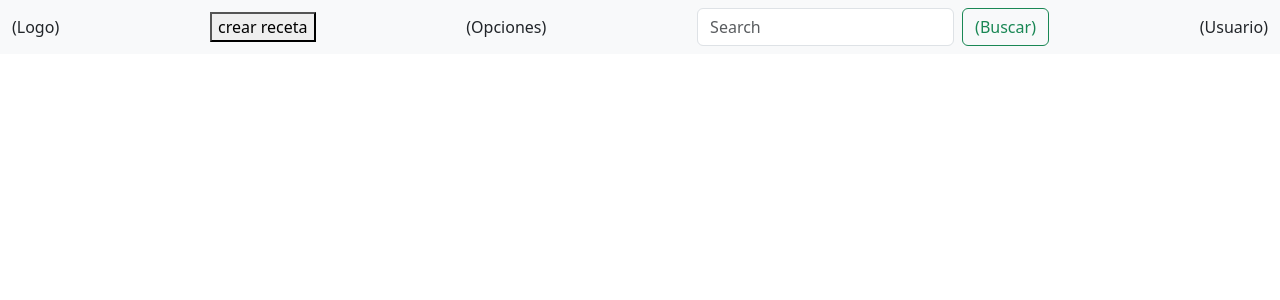
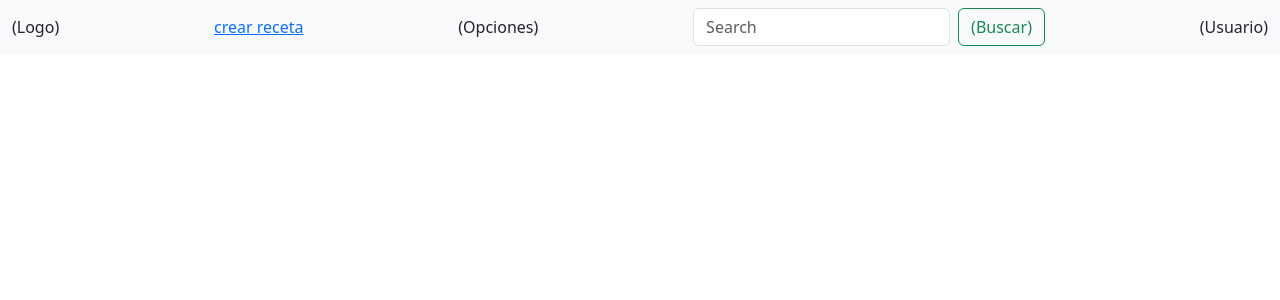
Before and after one commit to Golver2909/TuChef2.0, an Angular app: page / in a window 1280 px wide. Shown: the top 300 px of the page. Built offline with nearby package versions, Linux system fonts and the light colour scheme.

Commit message:
funcionamiento de rutas a crear-receta

```diff
--- a/src/app/app-routing.module.ts
+++ b/src/app/app-routing.module.ts
@@ -1,19 +1,17 @@
 import { NgModule } from '@angular/core';
 import { RouterModule, Routes } from '@angular/router';
-import { AuthModule } from './modules/auth/auth.module';
-import { PagesModule } from './modules/pages/pages.module';
-
 
 const routes: Routes = [
   //aplicando carga perezosa en las rutas
-{
-  path:'auth',
-  loadChildren:()=>import('./modules/auth/auth.module').then(m => m.AuthModule)
-},
-{
-  path:'crear-receta',
-  loadChildren:()=>import('./modules/pages/pages.module').then(m => m.PagesModule)
-}
+
+  {
+    path: '',
+    loadChildren: () => import('./modules/auth/auth.module').then(m => m.AuthModule)
+  },
+  {
+    path: '',
+    loadChildren: () => import('./modules/pages/pages.module').then(m => m.PagesModule)
+  },
 ];
 
 @NgModule({
--- a/src/app/app.module.ts
+++ b/src/app/app.module.ts
@@ -4,12 +4,10 @@ import { BrowserModule } from '@angular/platform-browser';
 import { AppRoutingModule } from './app-routing.module';
 import { AppComponent } from './app.component';
 import { SharedModule } from './shared/shared.module';
-import { CrearRecetaComponent } from './modules/pages/crear-receta/crear-receta.component';
 
 @NgModule({
   declarations: [
-    AppComponent,
-    CrearRecetaComponent
+    AppComponent
   ],
   imports: [
     BrowserModule,
--- a/src/app/modules/auth/auth-routing.module.ts
+++ b/src/app/modules/auth/auth-routing.module.ts
@@ -3,7 +3,6 @@ import { RouterModule, Routes } from '@angular/router';
 
 const routes: Routes = [
 //Rutas secundarias de auth
-{}
 ];
 
 @NgModule({
--- a/src/app/modules/auth/auth.module.ts
+++ b/src/app/modules/auth/auth.module.ts
@@ -2,7 +2,6 @@ import { NgModule } from '@angular/core';
 import { CommonModule } from '@angular/common';
 
 import { AuthRoutingModule } from './auth-routing.module';
-import { SharedModule } from 'src/app/shared/shared.module';
 
 
 @NgModule({
@@ -12,7 +11,6 @@ import { SharedModule } from 'src/app/shared/shared.module';
   imports: [
     CommonModule,
     AuthRoutingModule,
-    SharedModule
   ]
 })
 export class AuthModule { }
--- a/src/app/modules/pages/crear-receta/crear-receta.component.html
+++ b/src/app/modules/pages/crear-receta/crear-receta.component.html
@@ -1 +1,2 @@
-<p>crear receta buelcom</p>
+<p>Crear receta, welcome</p>
+<h1>uuu</h1>
--- a/src/app/modules/pages/crear-receta/crear-receta.component.ts
+++ b/src/app/modules/pages/crear-receta/crear-receta.component.ts
@@ -1,4 +1,6 @@
 import { Component } from '@angular/core';
+
+// import { Router } from '@angular/router';
 
 @Component({
   selector: 'app-crear-receta',
@@ -7,4 +9,8 @@ import { Component } from '@angular/core';
 })
 export class CrearRecetaComponent {
 
+  // constructor(
+  //   public router: Router,
+  // ){}
+
 }
--- a/src/app/modules/pages/pages-routing.module.ts
+++ b/src/app/modules/pages/pages-routing.module.ts
@@ -1,10 +1,10 @@
 import { NgModule } from '@angular/core';
 import { RouterModule, Routes } from '@angular/router';
-import { NavbarComponent } from 'src/app/shared/components/navbar/navbar.component';
+import { CrearRecetaComponent } from './crear-receta/crear-receta.component';
 
 const routes: Routes = [
   {
-    path: 'navbar', component:NavbarComponent
+    path: 'crearReceta', component: CrearRecetaComponent
   }
 ];
 
--- a/src/app/shared/components/navbar/navbar.component.html
+++ b/src/app/shared/components/navbar/navbar.component.html
@@ -1,8 +1,8 @@
 <nav class="navbar bg-body-tertiary">
   <div class="container-fluid">
     <a class="nav-link active" href="#">(Logo)</a>
-      <button mat-button routerLink="/crear-receta">crear receta</button>
-      <a class="nav-link active" href="#">(Opciones)</a>
+    <a href="./crearReceta">crear receta</a>
+    <a class="nav-link active" href="">(Opciones)</a>
     <form class="d-flex" role="search">
       <input class="form-control me-2" type="search" placeholder="Search" aria-label="Search">
       <button class="btn btn-outline-success" type="submit">(Buscar)</button>
```
Also changed, not shown: src/app/modules/pages/pages.module.ts (+5 -3 lines). Lines whose indentation alone changed are shown as unchanged.
